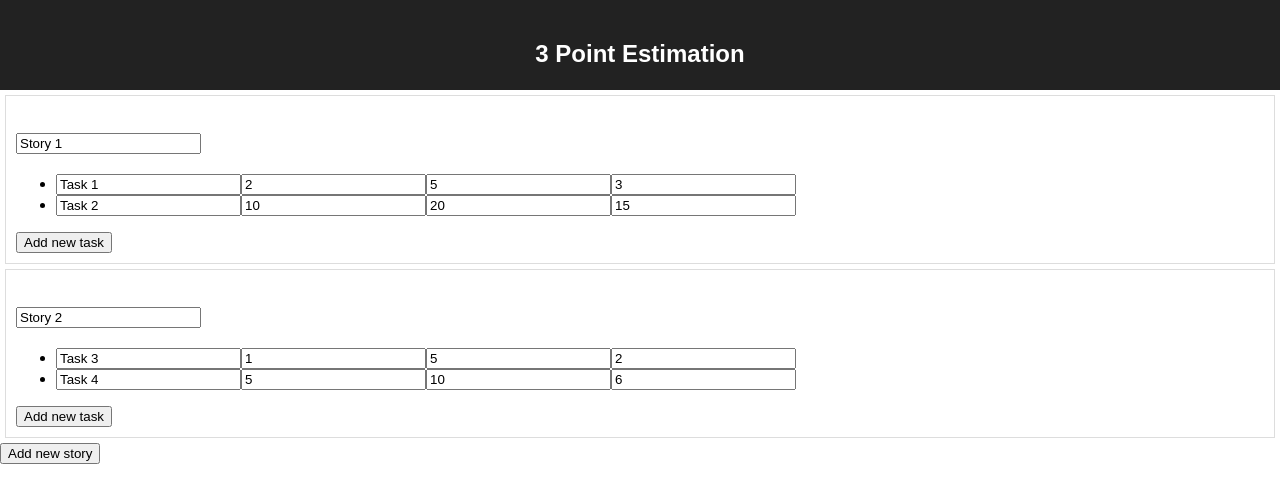
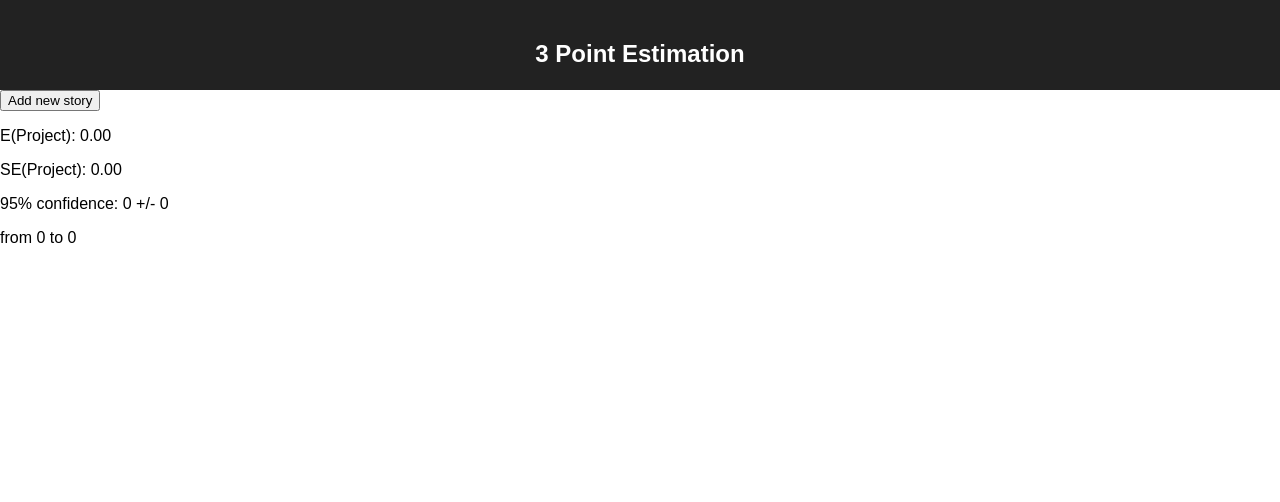
Before and after one commit to gergu/3-point-estimation, a React (Create React App) app: page / in a window 1280 px wide. Shown: the top 502 px of the page. Built offline with nearby package versions, Linux system fonts and the light colour scheme.

Commit message:
Implement estimation calculations mechanism

```diff
--- a/src/components/MainComponent.js
+++ b/src/components/MainComponent.js
@@ -1,5 +1,6 @@
 import React, { Component } from 'react';
 import Story from './Story.js';
+import Summary from './Summary.js';
 import generateId from './../utils/idGenerator.js';
 import './../App.css';
 
@@ -14,24 +15,7 @@ class MainComponent extends Component {
     this.handleNewTask = this.handleNewTask.bind(this);
 
     this.state = {
-      stories: [
-        {
-          id: 1,
-          name: 'Story 1',
-          tasks: [
-            {id: 1, name: 'Task 1', optimistic: 2, pessimistic: 5, realistic: 3},
-            {id: 2, name: 'Task 2', optimistic: 10, pessimistic: 20, realistic: 15}
-          ]
-        },
-        {
-          id: 2,
-          name: 'Story 2',
-          tasks: [
-            {id: 3, name: 'Task 3', optimistic: 1, pessimistic: 5, realistic: 2},
-            {id: 4, name: 'Task 4', optimistic: 5, pessimistic: 10, realistic: 6}
-          ]
-        }
-      ]
+      stories: []
     }
   }
 
@@ -110,6 +94,7 @@ class MainComponent extends Component {
         <div>
           <button type="submit" onClick={this.handleNewStory}>Add new story</button>
         </div>
+        <Summary {...this.state} />
       </div>
     );
   }
--- a/src/components/Story.js
+++ b/src/components/Story.js
@@ -9,6 +9,7 @@ class Story extends Component {
         <h2>
           <input type="text"
                  defaultValue={this.props.name}
+                 placeholder="Story name"
                  onChange={e => this.props.handleStoryNameChange(this.props.id, e.target.value)}
           />
         </h2>
--- /dev/null
+++ b/src/components/Summary.js
@@ -0,0 +1,54 @@
+import React, { Component } from 'react';
+import './../App.css';
+
+class Summary extends Component {
+  constructor(props) {
+    super(props);
+
+    this.calculatedTasks = this.calculatedTasks.bind(this);
+    this.eTotal = this.eTotal.bind(this);
+    this.seTotal = this.seTotal.bind(this);
+    this.tasks = this.tasks.bind(this);
+  }
+
+  calculatedTasks() {
+    return this.tasks().map(task => {
+      return {
+        e: (task.optimistic + task.pessimistic + 4.0 * task.realistic)/6.0,
+        se2: ( (task.pessimistic - task.optimistic)/6.0 )**2
+      }
+    });
+  }
+
+  tasks() {
+    return this.props.stories.flatMap((story) => story.tasks);
+  }
+
+  eTotal() {
+    return this.calculatedTasks().reduce((prev,curr) => prev + curr.e, 0.0);
+  }
+
+  seTotal() {
+    return Math.sqrt( this.calculatedTasks().reduce((prev,curr) => prev + curr.se2, 0.0) );
+  }
+
+  mostLikely() {
+    return
+  }
+
+  render() {
+    return (
+      <div>
+        <p>E(Project): {this.eTotal().toFixed(2)}</p>
+        <p>SE(Project): {this.seTotal().toFixed(2)}</p>
+        <p>95% confidence: {this.eTotal().toFixed(0)} +/- {(2*this.seTotal()).toFixed(0)}</p>
+
+        <p>
+          from {(this.eTotal() - 2.0*this.seTotal()).toFixed(0)} to {(this.eTotal() + 2.0*this.seTotal()).toFixed(0)}
+        </p>
+      </div>
+    );
+  }
+}
+
+export default Summary;
--- a/src/components/Task.js
+++ b/src/components/Task.js
@@ -2,18 +2,29 @@ import React, { Component } from 'react';
 import './../App.css';
 
 class Task extends Component {
-  constructor(props) {
-    super(props);
-    console.log(props);
-  }
-
   render() {
     return (
       <li>
-        <input type="text" defaultValue={this.props.name} onChange={e => this.props.handleTaskNameChange(this.props.id, e.target.value, this.props.storyId)} />
-        <input type="number" min="0" defaultValue={this.props.optimistic} onChange={e => this.props.handleEstimationChange(this.props.id, e.target.value, this.props.storyId, 'optimistic')} />
-        <input type="number" min="0" defaultValue={this.props.pessimistic} onChange={e => this.props.handleEstimationChange(this.props.id, e.target.value, this.props.storyId, 'pessimistic')} />
-        <input type="number" min="0" defaultValue={this.props.realistic} onChange={e => this.props.handleEstimationChange(this.props.id, e.target.value, this.props.storyId, 'realistic')} />
+        <input type="text"
+               placeholder="Task name"
+               defaultValue={this.props.name}
+               onChange={e => this.props.handleTaskNameChange(this.props.id, e.target.value, this.props.storyId)}
+        />
+        <input type="number"
+               min="0"
+               placeholder="optimistic"
+               defaultValue={this.props.optimistic} onChange={e => this.props.handleEstimationChange(this.props.id, e.target.value, this.props.storyId, 'optimistic')}
+        />
+        <input type="number"
+               min="0"
+               placeholder="pessimistic"
+               defaultValue={this.props.pessimistic} onChange={e => this.props.handleEstimationChange(this.props.id, e.target.value, this.props.storyId, 'pessimistic')}
+        />
+        <input type="number"
+               min="0"
+               placeholder="realistic"
+               defaultValue={this.props.realistic} onChange={e => this.props.handleEstimationChange(this.props.id, e.target.value, this.props.storyId, 'realistic')}
+        />
       </li>
     );
   }
```
